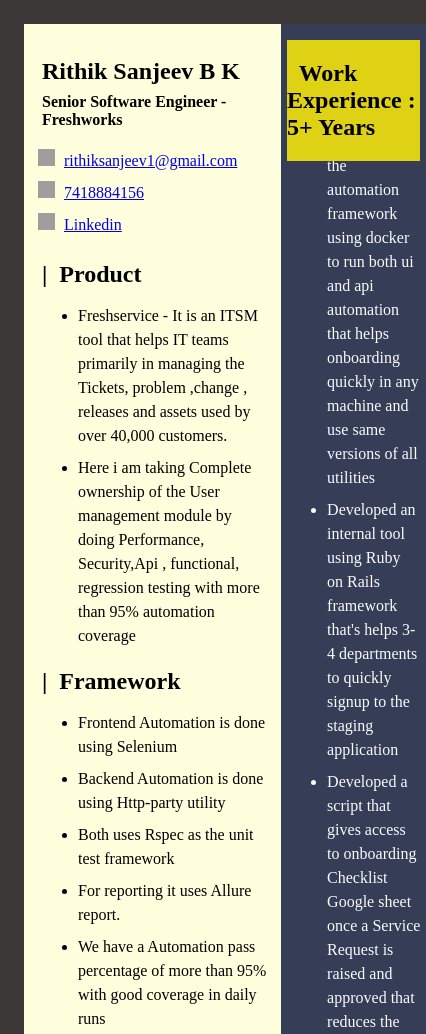
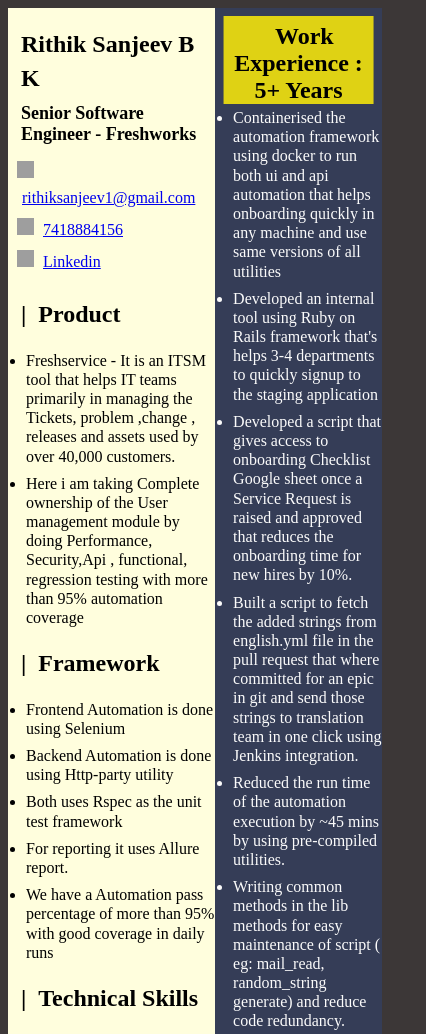
Before and after one commit to rithiksanjeev/Resume, a plain HTML site: page index.html in a window 390 px wide. Shown: the top 1034 px of the page, 426 px wide, since content can reach past the window. Drawn offline with Linux system fonts and the light colour scheme; grey boxes are pictures that could not be loaded.

Commit message:
+mobile_fit

```diff
--- a/index.html
+++ b/index.html
@@ -86,6 +86,57 @@
             width: 17px;
             height: 17px;
             margin-top: 0px;
+        }
+        @media only screen and (max-width: 600px) {
+            main {
+                padding-right: 0px;
+                padding-top: 0px;
+                padding-bottom: 0px;
+                padding-left: 0px;
+            }
+
+            .left-column, .right-column {
+                padding-left: 9px;
+                padding-right: 0px;
+                padding-top: 0px;
+                padding-bottom: 0px;
+            }
+
+            .banner {
+                width: calc(100% - 16px); /* Adjust width to fit the screen width minus padding */
+                left: 50%; /* Move the banner to the horizontal center */
+                transform: translateX(-50%); /* Adjust to center horizontally */
+                top: 8px; /* Adjust top position for smaller screens */
+                text-align: center; /* Center text inside the banner */
+            }
+
+            h2
+            {
+                padding-top: 0px;
+                margin-bottom: 0px;
+                margin-top: 7px;
+            }
+
+            h1 {
+                font-size: 24px; /* Adjust font size */
+                line-height: 1.4; /* Adjust line height */
+            }
+
+            h4 {
+                font-size: 18px; /* Adjust font size */
+            }
+
+            ul {
+                margin: 1;
+                margin-top: 19px;
+                margin-bottom: 13px;
+                padding-bottom: 0px;
+                padding-left: 9px;
+            }
+            li{
+                font-size: 16px; /* Adjust font size */
+                line-height: 1.2; /* Adjust line height */
+            }
         }
     </style>
 </head>
```
